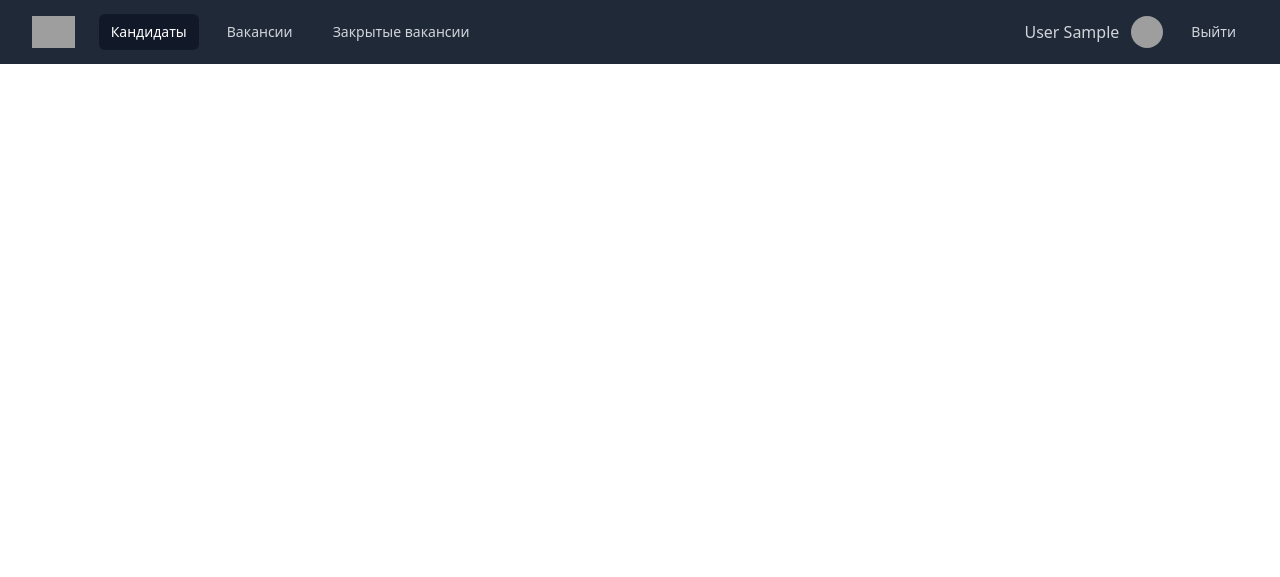
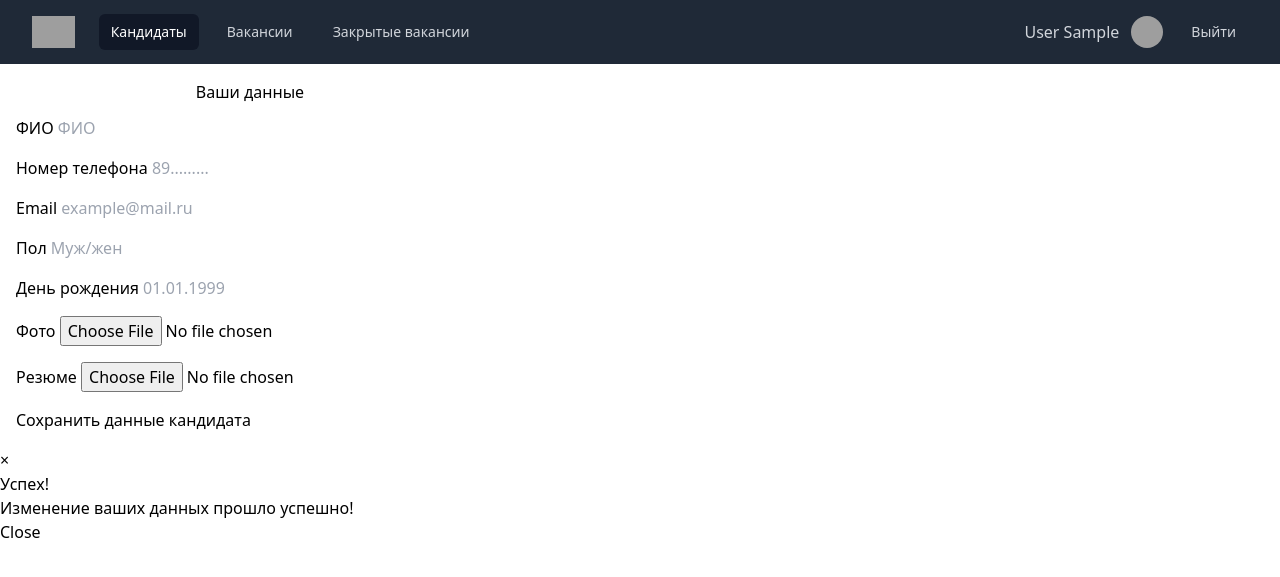
Before and after one commit to gurinboru/HR-CRM-System, a Django app: template start/templates/start/add_candidate.html in a window 1280 px wide. Shown: the top 577 px of the page. Run offline with Django 4.2, Linux system fonts and the light colour scheme; the template is opened without the code that fills it, so the values that code supplies are empty; a user stored in the database is signed in; tables that the repository leaves empty hold one stand-in row (values such as "Sample post"); one stand-in notice (Sample message) is shown; grey boxes are pictures that could not be loaded.

Commit message:
Added creation of new candidate

```diff
--- /dev/null
+++ b/start/static/start/js/script.js
@@ -0,0 +1,3 @@
+var myModalAddCandidate = new bootstrap.Modal(document.getElementById('myModalAddCandidate'),
+    {keyboard:true, focus:true});
+myModal.show();
--- a/start/templates/start/add_candidate.html
+++ b/start/templates/start/add_candidate.html
@@ -3,8 +3,77 @@
 {% extends 'start/header.html' %}
 {% load static %}
 {% block content %}
-<body>
 
-</body>
+    <form  action="/add_candidate" method="post">
+        {% csrf_token %}
+        <div class="row d-flex justify-content-center align-items-center h-100">
+            <div class="card rounded-3" style="width: 500px;">
+                <div class="card-body p-4 p-md-5">
+                    <h1 class="text-center h3 mb-3 fw-normal">Ваши данные</h1>
+                    <form class="px-md-2">
+                        <div class="form-outline mb-4">
+                            <label for="name">ФИО</label>
+                            <input type="text" class="form-control" name = "name" id="name" placeholder="ФИО">
+                        </div>
+
+                        <div class="form-outline mb-4">
+                            <label for="phone">Номер телефона</label>
+                            <input type="text" class="form-control" name = "phone" id="phone" placeholder="89.........">
+                        </div>
+
+                        <div class="form-outline mb-4">
+                            <label for="email">Email</label>
+                            <input type="email" class="form-control" name = "email" id="email" placeholder="example@mail.ru">
+                        </div>
+
+                        <div class="form-outline mb-4">
+                            <label for="sex">Пол</label>
+                            <input type="text" class="form-control" name = "sex" id="sex" placeholder="Муж/жен">
+                        </div>
+
+                        <div class="form-outline mb-4">
+                            <label for="birthdate">День рождения</label>
+                            <input type="text" class="form-control" name = "birthdate" id="birthdate" placeholder="01.01.1999">
+                        </div>
+
+                        <div class="form-outline mb-4">
+                            <label for="photo">Фото</label>
+                            <input type="file" class="form-control" name = "photo" id="photo">
+                        </div>
+
+                        <div class="form-outline mb-4">
+                            <label for="cv">Резюме</label>
+                            <input type="file" class="form-control" name = "cv" id="cv">
+                        </div>
+                        <button class="w-100 btn btn-primary" type="submit" >Сохранить данные кандидата</button>
+                    </form>
+                </div>
+            </div>
+        </div>
+    </form>
+
+    {% if messages %}
+    {% for message in messages %}
+    {% if 'success' in message.tags %}
+        <div class="modal fade" tabindex="-1" role="dialog" id="myModalAddCandidate">
+            <div class="modal-dialog" role="document">
+                <div class="modal-content">
+                    <div class="modal-header">
+                        <button type="button" class="close" data-dismiss="modal" aria-label="Close" onclick="myModalAddCandidate.hide()"><span aria-hidden="true">&times;</span></button>
+                        <h4 class="modal-title">Успех!</h4>
+                    </div>
+                    <div class="modal-body">
+                        <p>Изменение ваших данных прошло успешно!</p>
+                    </div>
+                    <div class="modal-footer">
+                        <button type="button" class="btn btn-primary" data-dismiss="modal" onclick="myModalAddCandidate.hide()">Close</button>
+                    </div>
+                </div>
+            </div>
+        </div>
+        <script src="{% static 'start/js/script.js' %}"></script>
+        {% endif %}
+        {% endfor %}
+    {% endif %}
 {% endblock %}
 </html>
--- a/start/urls.py
+++ b/start/urls.py
@@ -6,7 +6,7 @@
 urlpatterns = [
     path('', views.start),
     path('candidates', views.getCandidates),
-    path('add_condidate', views.addCandidate),
+    path('add_condidate', views.add_candidate),
     path('jobs',views.getJob),
     path('jobseek',views.getJobSeek),
     path('cerjobseek/<int:pk>', views.getCerJobSeek),
--- a/start/views.py
+++ b/start/views.py
@@ -10,7 +10,7 @@
     content = {
         "candidates" : candidates
     }
-    return render(request, 'start/header.html',content)
+    return render(request, 'start/candidates.html',content)
 
 def getJobSeek(request):
     jobSeek = JobSeek.objects.all()
@@ -61,6 +61,8 @@
     return render(request,'',content)
 
 def addCandidate(request):
-    render(request, 'start/add_candidate.html')
     if request.method == 'POST':
         pass
+
+def add_candidate(request):
+    return render(request, 'start/add_candidate.html')
```
Also changed, not shown: start/templates/start/candidates.html (+13 -0 lines).
